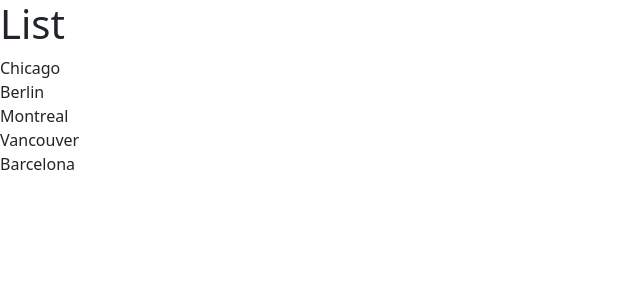
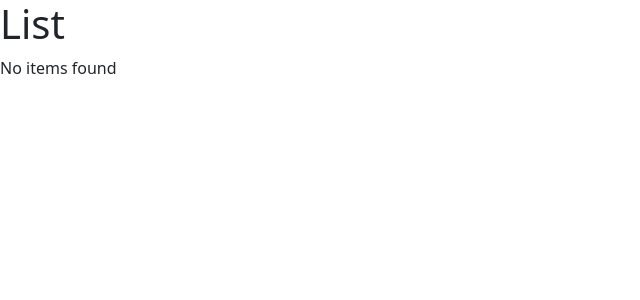
Before and after one commit to Xommon/xommon.github.io, a React (Vite) app: page / in a window 1280 px wide. Shown: the top 300 px of the page, without its empty margins (0-640 px from the left). Built offline with nearby package versions, Linux system fonts and the light colour scheme.

Commit message:
Conditional Rendering

```diff
--- a/src/components/ListGroup.tsx
+++ b/src/components/ListGroup.tsx
@@ -1,9 +1,11 @@
 function ListGroup() {
-  const items = ["Chicago", "Berlin", "Montreal", "Vancouver", "Barcelona"];
+  let items = ["Chicago", "Berlin", "Montreal", "Vancouver", "Barcelona"];
+  items = [];
 
   return (
     <>
       <h1>List</h1>
+      {items.length === 0 && <p>No items found</p>}
       <ul className="list-group">
         {items.map((item) => (
           <li key={item}>{item}</li>
```
